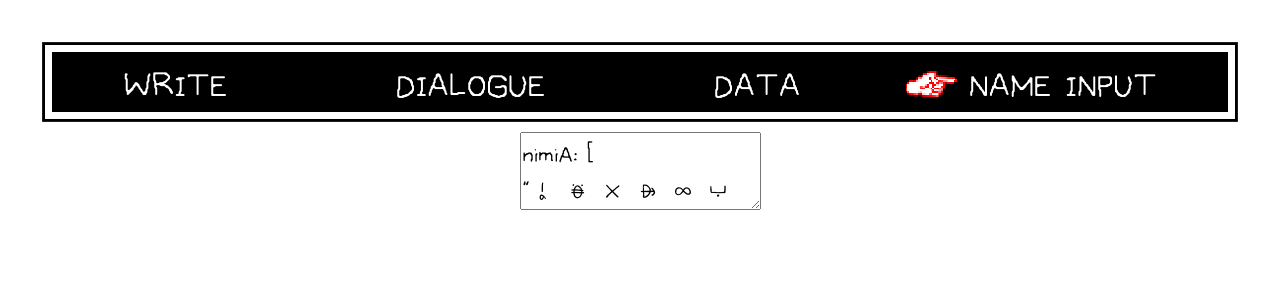
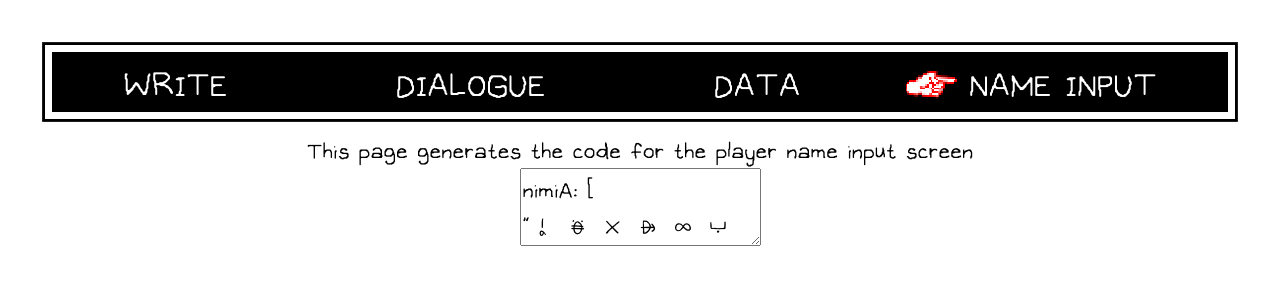
Before and after one commit to Jan-Junipa/omoli-editor, a React (Vite) app: page / in a window 1280 px wide. Both pictures are taken after a click on the element "NAME INPUT". Shown: the top 300 px of the page. Built offline with nearby package versions, Linux system fonts and the light colour scheme.

Commit message:
update for published translation repo

```diff
--- a/src/pages/JsonEditPage.tsx
+++ b/src/pages/JsonEditPage.tsx
@@ -206,7 +206,7 @@ function JsonEditPage({ state }: JsonEditProps) {
                     <br />
                     The "SAVE" button will save both the sitelen lasina and the original text, but it must be exported to be usable by RPGMaker.
                     <br />
-                    <span style={{color:"red"}}>-- SAVING seems to be broken at the moment --</span>
+                    <span style={{color:"red"}}>-- SAVING seems to be broken at the moment. For now just save and discard the original name/desc --</span>
                     <br />
                     If you've changed anything from RPGMaker (for example, edited a skill's script), you can load these changes into your save
                     by clicking the "UPDATE" button and selecting the changed file (must be the same kind of file!)
--- a/src/pages/NameInputGenPage.tsx
+++ b/src/pages/NameInputGenPage.tsx
@@ -66,8 +66,12 @@ function generateNameArrays() {
 function NameInputGen() {
     const nameArrays = generateNameArrays();
     return (
-        <textarea style={{ fontFamily: "omoriSitelen", fontSize: "1em" }}
+        <>
+            This page generates the code for the player name input screen
+            <br></br>
+            <textarea style={{ fontFamily: "omoriSitelen", fontSize: "1em" }}
             defaultValue={nameArrays}></textarea>
+        </>
     );
 }
 
```
